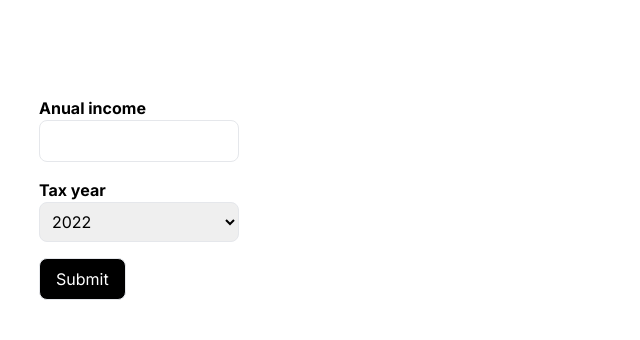
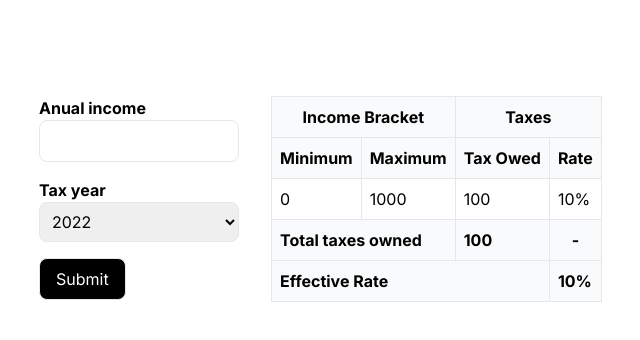
Before and after one commit to marceloglacial/plugrade-dev-test, a Next.js app: page / in a window 1280 px wide. Shown: the top 340 px of the page, without its empty margins (57-697 px from the left). Built offline with nearby package versions, Linux system fonts and the light colour scheme.

Commit message:
add results markup

```diff
--- a/app/page.tsx
+++ b/app/page.tsx
@@ -1,38 +1,12 @@
 'use client';
+import { IncomeForm, Results } from '@/components';
+
 export default function Home() {
   return (
     <main className='py-16 p-4 md:p-24'>
-      <div className='flex gap-8'>
-        <div className='w-[200px] '>
-          <form className='flex flex-col gap-4'>
-            <div className='flex flex-col'>
-              <label>Anual income</label>
-              <input
-                id='income'
-                type='number'
-                min={0}
-                required
-                className='disabled:cursor-not-allowed disabled:opacity-30'
-              />
-            </div>
-            <div className='flex flex-col'>
-              <label>Tax year</label>
-              <select
-                id='year'
-                className=' disabled:cursor-not-allowed disabled:opacity-30'
-              >
-                <option key={2022} value={2022}>
-                  2022
-                </option>
-              </select>
-            </div>
-            <div>
-              <button className='bg-black text-white disabled:opacity-30 px-4'>
-                Submit
-              </button>
-            </div>
-          </form>
-        </div>
+      <div className='income-form flex flex-wrap gap-8'>
+        <IncomeForm />
+        <Results />
       </div>
     </main>
   );
--- /dev/null
+++ b/components/income-form/IncomeForm.tsx
@@ -0,0 +1,34 @@
+export const IncomeForm = () => {
+  return (
+    <div className='w-[200px] '>
+      <form className='flex flex-col gap-4'>
+        <div className='flex flex-col'>
+          <label>Anual income</label>
+          <input
+            id='income'
+            type='number'
+            min={0}
+            required
+            className='disabled:cursor-not-allowed disabled:opacity-30'
+          />
+        </div>
+        <div className='flex flex-col'>
+          <label>Tax year</label>
+          <select
+            id='year'
+            className=' disabled:cursor-not-allowed disabled:opacity-30'
+          >
+            <option key={2022} value={2022}>
+              2022
+            </option>
+          </select>
+        </div>
+        <div>
+          <button className='bg-black text-white disabled:opacity-30 px-4'>
+            Submit
+          </button>
+        </div>
+      </form>
+    </div>
+  );
+};
--- /dev/null
+++ b/components/index.ts
@@ -0,0 +1,2 @@
+export * from './income-form/IncomeForm'
+export * from './results/Results'
--- /dev/null
+++ b/components/results/Results.tsx
@@ -0,0 +1,41 @@
+import { FC } from 'react';
+
+export const Results: FC = () => {
+  return (
+    <div className='results'>
+      <table>
+        <thead>
+          <tr>
+            <th colSpan={2}>Income Bracket</th>
+            <th colSpan={2}>Taxes</th>
+          </tr>
+          <tr>
+            <th>Minimum</th>
+            <th>Maximum</th>
+            <th>Tax Owed</th>
+            <th>Rate</th>
+          </tr>
+        </thead>
+        <tbody>
+          <tr>
+            <td>0 </td>
+            <td> 1000 </td>
+            <td> 100 </td>
+            <td> 10% </td>
+          </tr>
+        </tbody>
+        <tfoot className='font-bold'>
+          <tr>
+            <td colSpan={2}>Total taxes owned</td>
+            <td> 100 </td>
+            <td className='text-center'> - </td>
+          </tr>
+          <tr>
+            <td colSpan={3}>Effective Rate</td>
+            <td> 10%</td>
+          </tr>
+        </tfoot>
+      </table>
+    </div>
+  );
+};
```
